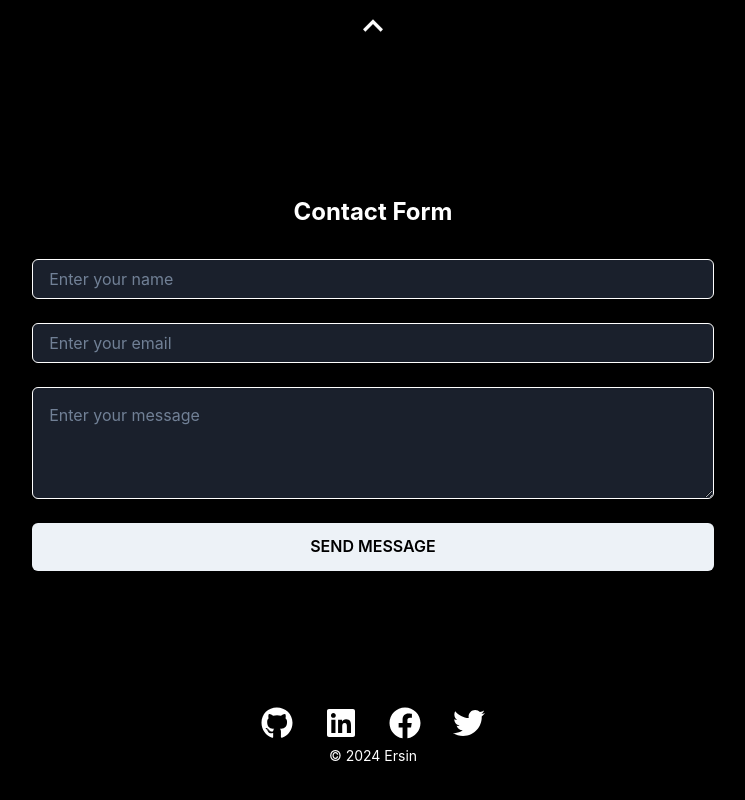
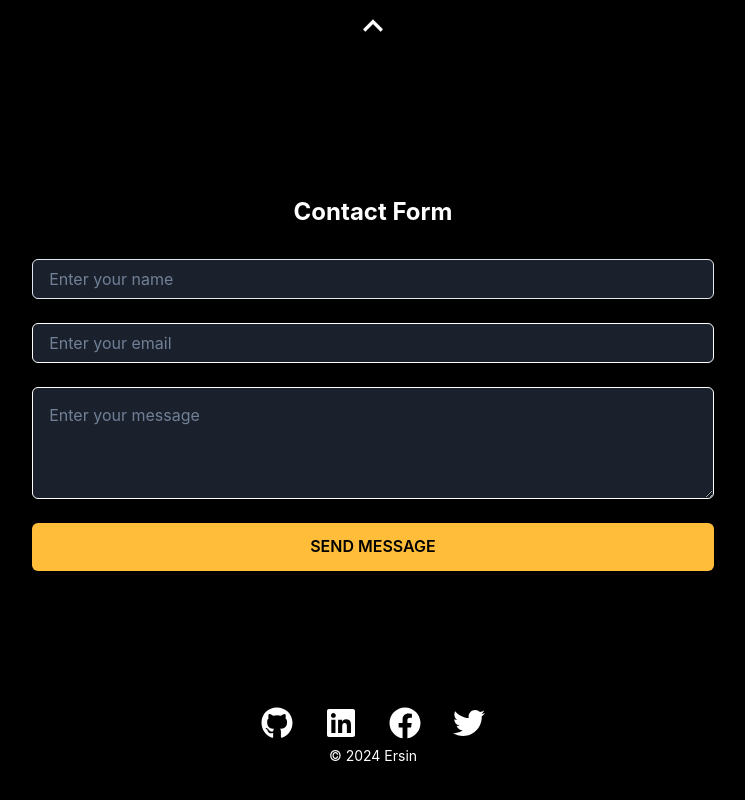
Before and after one commit to alyersin/ersinali.homepage-portfolio, a Next.js app: page / in a window 1280 px wide. Shown: the part 1679-2479 px from the top of the page, without its empty margins (267-1012 px from the left). Built offline with nearby package versions, Linux system fonts and the light colour scheme.

Commit message:
13-12 17:02

```diff
--- a/src/app/page.js
+++ b/src/app/page.js
@@ -1,5 +1,6 @@
 // import styles from "./page.module.css";
 "use client";
+import DraggableAccordion from "@/components/DraggableAccordion/DraggableAccordion";
 import Main from "@/components/Main/Main";
 
 export default function Home() {
--- a/src/components/Contact/Contact.jsx
+++ b/src/components/Contact/Contact.jsx
@@ -107,8 +107,8 @@
                   color: "primary.500",
                 },
               }}
-              border="1px solid"
-              borderColor="primary.500"
+              // border="1px solid"
+              // borderColor="primary.500"
               borderRadius="md"
               padding={4}
               width="100%"
@@ -168,7 +168,7 @@
           <Button
             type="submit"
             isLoading={loading}
-            bgColor="secondary.400"
+            bgColor="#ffbd39"
             color="black"
             _hover={{ bgColor: "secondary.500" }}
             _active={{ bgColor: "secondary.600" }}
--- a/src/components/Main/Main.jsx
+++ b/src/components/Main/Main.jsx
@@ -25,6 +25,7 @@
 import "/src/app/globals.css";
 
 import { useRef } from "react";
+import DraggableAccordion from "../DraggableAccordion/DraggableAccordion";
 
 const images = [
   { src: "/assets/html.png", alt: "html" },
@@ -157,7 +158,7 @@
           </Button>
           <Button
             as={Link}
-            href="/resume.pdf"
+            href="/CV/ERSIN_ALI_CV.pdf"
             bg="linear-gradient(90deg, rgba(131,58,180,1) 40%, rgba(196,65,176,1) 70%, rgba(252,69,73,1) 100%)"
             color="white"
             px={6}
```
Also changed, not shown: 2 other files (tests, documents, lock files or other folders).
